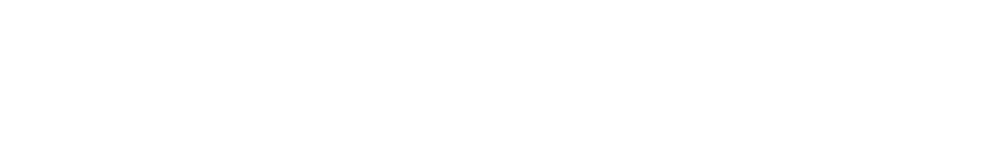
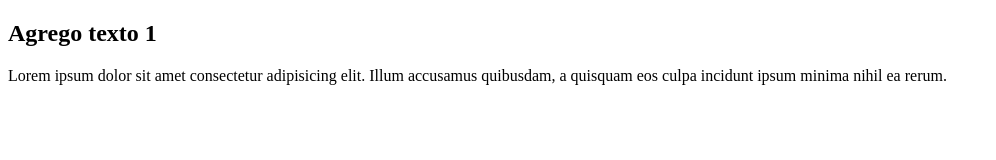
Before and after one commit to erickSantix/Merge, a plain HTML site: page index.html in a window 1280 px wide. Shown: the whole page, without its empty margins (0-996 px from the left). Drawn offline with Linux system fonts and the light colour scheme.

Commit message:
texto 1 main

```diff
--- a/index.html
+++ b/index.html
@@ -7,5 +7,10 @@
 </head>
 <body>
 
+    <h2>Agrego texto 1</h2>
+
+    <p>Lorem ipsum dolor sit amet consectetur adipisicing elit. Illum accusamus quibusdam, a quisquam eos culpa incidunt ipsum minima nihil ea rerum.</p>
+
+
 </body>
 </html>
```
